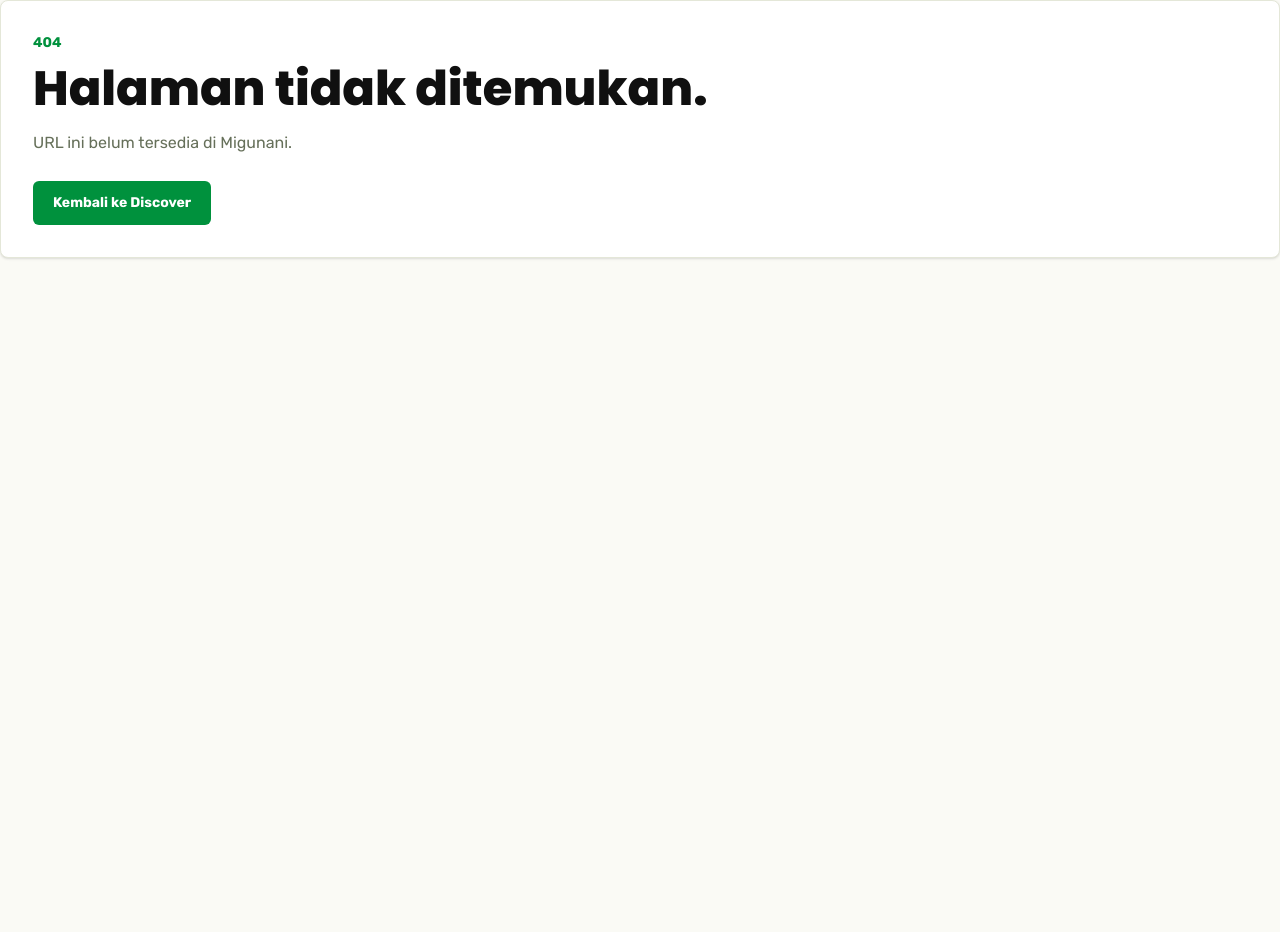
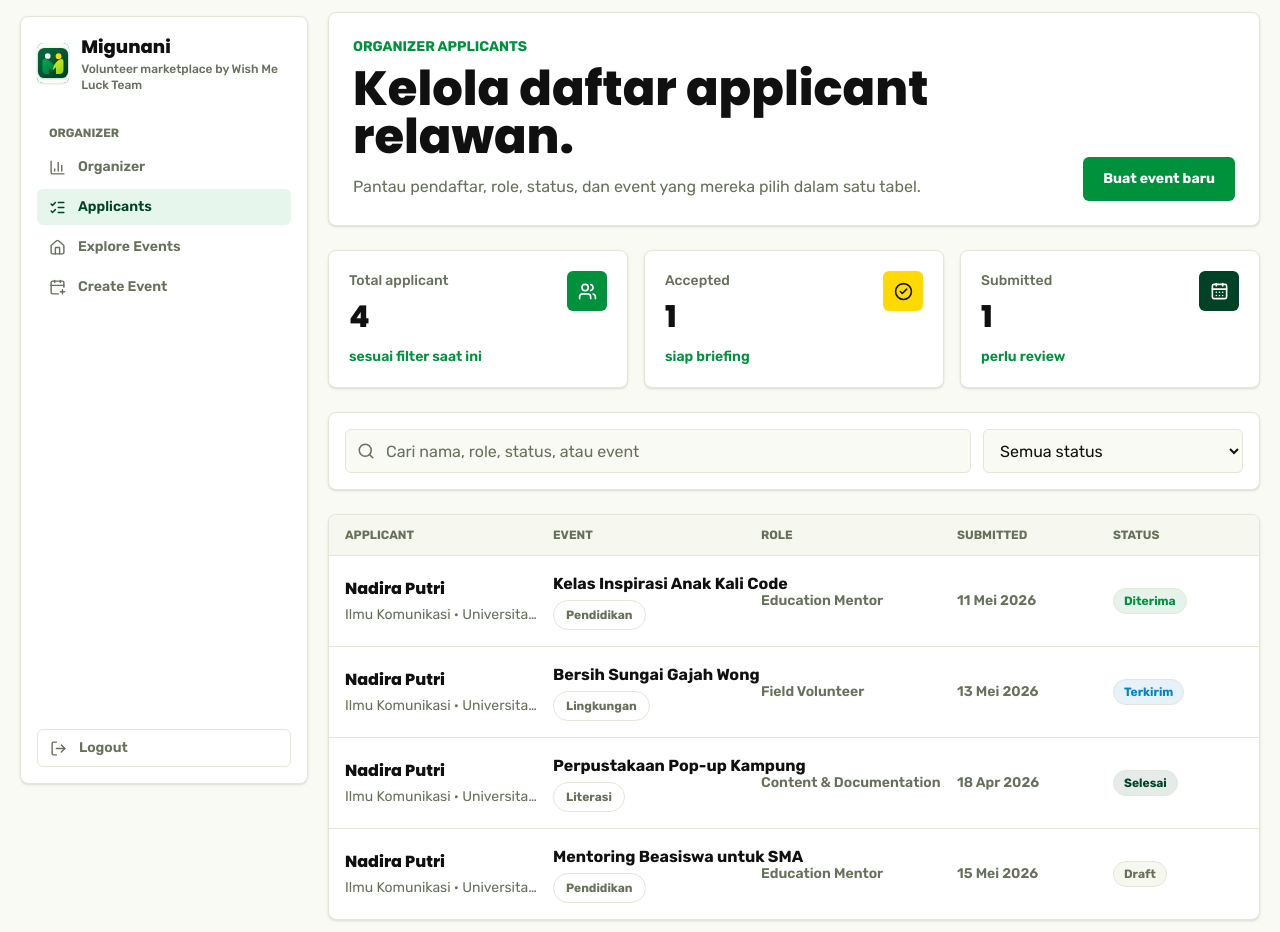
Before and after one commit to eggnocent/app-volunteer, a React (Vite) app: page /organizer/applicants in a window 1280 px wide. Before the commit this address had no page. Before the commit the page ends 800 px from the top, so only its background shows below. Built offline with nearby package versions, Linux system fonts and the light colour scheme.

Commit message:
fix - feature logic and add logo

```diff
--- a/index.html
+++ b/index.html
@@ -2,7 +2,7 @@
 <html lang="id">
   <head>
     <meta charset="UTF-8" />
-    <link rel="icon" type="image/svg+xml" href="/favicon.svg" />
+    <link rel="icon" type="image/svg+xml" href="/logo-mark.svg" />
     <meta name="viewport" content="width=device-width, initial-scale=1.0" />
     <meta
       name="description"
--- a/src/components/OrganizerEventRow.tsx
+++ b/src/components/OrganizerEventRow.tsx
@@ -12,7 +12,7 @@ type OrganizerEventRowProps = {
 
 export function OrganizerEventRow({
   event,
-  detailPathPrefix = '/events',
+  detailPathPrefix = '/organizer/events',
 }: OrganizerEventRowProps) {
   const fill = getFillPercentage(event.registered, event.quota)
 
--- a/src/layouts/DashboardSidebar.tsx
+++ b/src/layouts/DashboardSidebar.tsx
@@ -29,6 +29,7 @@ const volunteerItems = [
 
 const organizerItems = [
   { label: 'Organizer', to: '/organizer', icon: BarChart3 },
+  { label: 'Applicants', to: '/organizer/applicants', icon: ListChecks },
   { label: 'Explore Events', to: '/organizer/events', icon: Home },
   { label: 'Create Event', to: '/organizer/create', icon: CalendarPlus },
 ]
--- a/src/layouts/Logo.tsx
+++ b/src/layouts/Logo.tsx
@@ -7,15 +7,15 @@ type LogoProps = {
 export function Logo({ to = '/' }: LogoProps) {
   return (
     <Link to={to} className="flex items-center gap-3" aria-label="Migunani home">
-      <span className="flex size-10 items-center justify-center rounded-md bg-primary font-heading text-xl font-extrabold text-primary-foreground shadow-sm">
-        M
+      <span className="flex size-10 items-center justify-center overflow-hidden rounded-md bg-primary shadow-sm">
+        <img src="/logo-mark.svg" alt="" className="size-full object-cover" />
       </span>
       <span className="leading-none">
         <span className="block font-heading text-lg font-extrabold text-foreground">
           Migunani
         </span>
         <span className="block text-xs font-medium text-muted-foreground">
-          Volunteer marketplace
+          Volunteer marketplace by Wish Me Luck Team
         </span>
       </span>
     </Link>
--- a/src/layouts/MobileNav.tsx
+++ b/src/layouts/MobileNav.tsx
@@ -33,6 +33,7 @@ const volunteerItems = [
 
 const organizerItems = [
   { label: 'Organizer', to: '/organizer', icon: Home },
+  { label: 'Applicants', to: '/organizer/applicants', icon: LayoutDashboard },
   { label: 'Explore', to: '/organizer/events', icon: Search },
   { label: 'Create', to: '/organizer/create', icon: CalendarPlus },
   { label: 'Logout', to: '/', icon: LogOut },
--- a/src/pages/CreateEventPage.tsx
+++ b/src/pages/CreateEventPage.tsx
@@ -67,7 +67,7 @@ export function CreateEventPage() {
       endTime,
       durationHours: duration,
       quota,
-      registered: Math.min(12, quota),
+      registered: 0,
       status: 'Open',
       image: previewImage,
       shortDescription:
--- a/src/pages/EventDetailPage.tsx
+++ b/src/pages/EventDetailPage.tsx
@@ -106,6 +106,7 @@ export function EventDetailPage({ viewer = 'public' }: EventDetailPageProps) {
                 applyHref={applyHref}
                 isVolunteerView={isVolunteerView}
                 isOrganizerView={isOrganizerView}
+                eventId={event.id}
                 status={volunteerApplication?.status}
               />
             }
@@ -173,6 +174,7 @@ export function EventDetailPage({ viewer = 'public' }: EventDetailPageProps) {
             applyHref={applyHref}
             isVolunteerView={isVolunteerView}
             isOrganizerView={isOrganizerView}
+            eventId={event.id}
             status={volunteerApplication?.status}
             fullWidth
           />
@@ -209,12 +211,14 @@ function EventAction({
   applyHref,
   isVolunteerView,
   isOrganizerView,
+  eventId,
   status,
   fullWidth = false,
 }: {
   applyHref: string
   isVolunteerView: boolean
   isOrganizerView: boolean
+  eventId: string
   status?: string
   fullWidth?: boolean
 }) {
@@ -225,7 +229,7 @@ function EventAction({
           Event dikelola organizer
         </div>
         <Link
-          to="/organizer"
+          to={`/organizer/applicants?event=${eventId}`}
           className="inline-flex h-11 items-center justify-center gap-2 rounded-md bg-primary px-5 text-sm font-bold text-primary-foreground transition hover:bg-deep-green"
         >
           Kelola applicant
--- a/src/pages/EventsPage.tsx
+++ b/src/pages/EventsPage.tsx
@@ -1,4 +1,5 @@
 import { useMemo, useState } from 'react'
+import { useSearchParams } from 'react-router-dom'
 
 import { EventCard, FilterBar, PageHeader } from '@/components'
 import { events, getOrganizerById, volunteerProfile } from '@/data'
@@ -9,7 +10,8 @@ type EventsPageProps = {
 }
 
 export function EventsPage({ viewer = 'public' }: EventsPageProps) {
-  const [search, setSearch] = useState('')
+  const [searchParams] = useSearchParams()
+  const [search, setSearch] = useState(searchParams.get('q') ?? '')
   const [selectedCategory, setSelectedCategory] = useState<EventCategory | 'Semua'>(
     'Semua',
   )
--- a/src/pages/HomePage.tsx
+++ b/src/pages/HomePage.tsx
@@ -10,6 +10,7 @@ import {
   TrendingUp,
   Users,
 } from 'lucide-react'
+import { useState } from 'react'
 import { Link } from 'react-router-dom'
 
 import { CategoryChip, EventCard, StatsCard } from '@/components'
@@ -23,12 +24,16 @@ import {
 export function HomePage() {
   const totalSlots = events.reduce((sum, event) => sum + event.quota, 0)
   const totalRegistered = events.reduce((sum, event) => sum + event.registered, 0)
+  const [searchQuery, setSearchQuery] = useState('')
+  const exploreHref = searchQuery.trim()
+    ? `/events?q=${encodeURIComponent(searchQuery.trim())}`
+    : '/events'
 
   return (
     <div className="space-y-8 pb-20 lg:pb-0">
       <section className="relative min-h-[calc(100svh-6rem)] overflow-hidden rounded-lg border bg-deep-green text-primary-foreground shadow-sm">
-        <div className="absolute -left-24 top-8 h-52 w-80 rotate-[-18deg] rounded-[42%] bg-primary opacity-50" />
-        <div className="absolute -right-24 bottom-0 h-64 w-96 rotate-[-22deg] rounded-[45%] bg-secondary opacity-90" />
+        <div className="absolute -left-24 top-8 h-52 w-80 rotate-[-18deg] rounded-[42%] bg-primary opacity-45 blur-2xl" />
+        <div className="absolute -right-24 bottom-0 h-64 w-96 rotate-[-22deg] rounded-[45%] bg-secondary opacity-80 blur-2xl" />
         <div className="relative grid min-h-[calc(100svh-6rem)] items-center gap-8 p-6 sm:p-8 lg:grid-cols-[1.1fr_0.9fr] lg:p-10">
           <div className="flex flex-col justify-center gap-8">
             <div>
@@ -46,7 +51,13 @@ export function HomePage() {
               </p>
             </div>
 
-            <div className="rounded-lg border border-white/15 bg-white/10 p-2 backdrop-blur">
+            <form
+              className="rounded-lg border border-white/15 bg-white/10 p-2 backdrop-blur"
+              onSubmit={(event) => {
+                event.preventDefault()
+                window.location.href = exploreHref
+              }}
+            >
               <div className="grid gap-2 rounded-md bg-card p-2 text-foreground shadow-sm md:grid-cols-[1fr_auto]">
                 <label className="relative block">
                   <Search
@@ -54,21 +65,22 @@ export function HomePage() {
                     className="pointer-events-none absolute left-3 top-1/2 -translate-y-1/2 text-muted-foreground"
                   />
                   <input
-                    readOnly
-                    value="Cari cleanup, mentoring, kesehatan..."
+                    value={searchQuery}
+                    onChange={(event) => setSearchQuery(event.target.value)}
+                    placeholder="Cari cleanup, mentoring, kesehatan..."
                     className="h-12 w-full rounded-md border bg-background pl-10 pr-3 text-sm font-semibold text-muted-foreground outline-none"
-                    aria-label="Search preview"
+                    aria-label="Cari event volunteer"
                   />
                 </label>
                 <Link
-                  to="/events"
+                  to={exploreHref}
                   className="inline-flex h-12 items-center justify-center gap-2 rounded-md bg-primary px-5 text-sm font-bold text-primary-foreground transition hover:bg-deep-green"
                 >
                   Explore event
                   <ArrowRight size={17} />
                 </Link>
               </div>
-            </div>
+            </form>
           </div>
 
           <div className="grid content-center gap-4">
--- /dev/null
+++ b/src/pages/OrganizerApplicantsPage.tsx
@@ -0,0 +1,166 @@
+import { CalendarDays, CheckCircle2, Search, Users } from 'lucide-react'
+import { useMemo, useState } from 'react'
+import { Link, useSearchParams } from 'react-router-dom'
+
+import { CategoryChip, PageHeader, StatsCard, StatusBadge } from '@/components'
+import {
+  getEventById,
+  volunteerApplications,
+  volunteerProfile,
+} from '@/data'
+import { formatDate } from '@/lib/format'
+
+export function OrganizerApplicantsPage() {
+  const [searchParams] = useSearchParams()
+  const focusedEventId = searchParams.get('event')
+  const [query, setQuery] = useState('')
+
+  const rows = useMemo(() => {
+    const normalizedQuery = query.trim().toLowerCase()
+
+    return volunteerApplications
+      .map((application) => ({
+        application,
+        event: getEventById(application.eventId),
+      }))
+      .filter(({ event }) => !focusedEventId || event?.id === focusedEventId)
+      .filter(({ application, event }) => {
+        if (!normalizedQuery) {
+          return true
+        }
+
+        return [
+          volunteerProfile.name,
+          volunteerProfile.university,
+          volunteerProfile.major,
+          application.role,
+          application.status,
+          event?.title ?? '',
+          event?.category ?? '',
+        ]
+          .join(' ')
+          .toLowerCase()
+          .includes(normalizedQuery)
+      })
+  }, [focusedEventId, query])
+
+  const focusedEvent = focusedEventId ? getEventById(focusedEventId) : undefined
+  const acceptedCount = rows.filter(({ application }) => application.status === 'Accepted').length
+  const submittedCount = rows.filter(
+    ({ application }) => application.status === 'Submitted',
+  ).length
+
+  return (
+    <div className="space-y-6 pb-20 lg:pb-0">
+      <PageHeader
+        eyebrow="Organizer Applicants"
+        title="Kelola daftar applicant relawan."
+        description={
+          focusedEvent
+            ? `Menampilkan applicant untuk ${focusedEvent.title}.`
+            : 'Pantau pendaftar, role, status, dan event yang mereka pilih dalam satu tabel.'
+        }
+        action={
+          <Link
+            to="/organizer/create"
+            className="inline-flex h-11 items-center justify-center rounded-md bg-primary px-5 text-sm font-bold text-primary-foreground transition hover:bg-deep-green"
+          >
+            Buat event baru
+          </Link>
+        }
+      />
+
+      <section className="grid gap-4 md:grid-cols-3">
+        <StatsCard
+          label="Total applicant"
+          value={rows.length.toString()}
+          helper="sesuai filter saat ini"
+          icon={Users}
+          tone="green"
+        />
+        <StatsCard
+          label="Accepted"
+          value={acceptedCount.toString()}
+          helper="siap briefing"
+          icon={CheckCircle2}
+          tone="yellow"
+        />
+        <StatsCard
+          label="Submitted"
+          value={submittedCount.toString()}
+          helper="perlu review"
+          icon={CalendarDays}
+          tone="dark"
+        />
+      </section>
+
+      <section className="rounded-lg border bg-card p-4 shadow-sm">
+        <div className="grid gap-3 lg:grid-cols-[1fr_260px]">
+          <label className="relative block">
+            <Search
+              size={18}
+              className="pointer-events-none absolute left-3 top-1/2 -translate-y-1/2 text-muted-foreground"
+            />
+            <input
+              value={query}
+              onChange={(event) => setQuery(event.target.value)}
+              placeholder="Cari nama, role, status, atau event"
+              className="h-11 w-full rounded-md border bg-background pl-10 pr-3 text-sm font-semibold outline-none transition placeholder:text-muted-foreground focus:border-primary focus:ring-2 focus:ring-primary/15"
+            />
+          </label>
+          <select className="h-11 rounded-md border bg-background px-3 text-sm font-bold outline-none focus:border-primary focus:ring-2 focus:ring-primary/15">
+            <option>Semua status</option>
+            <option>Submitted</option>
+            <option>Accepted</option>
+            <option>Completed</option>
+          </select>
+        </div>
+      </section>
+
+      <section className="overflow-hidden rounded-lg border bg-card shadow-sm">
+        <div className="grid grid-cols-[1fr_auto] gap-4 border-b bg-muted px-4 py-3 text-xs font-bold uppercase text-muted-foreground lg:grid-cols-[1fr_1fr_180px_140px_130px]">
+          <span>Applicant</span>
+          <span className="hidden lg:block">Event</span>
+          <span className="hidden lg:block">Role</span>
+          <span className="hidden lg:block">Submitted</span>
+          <span>Status</span>
+        </div>
+        <div className="divide-y">
+          {rows.map(({ application, event }) => (
+            <article
+              key={application.id}
+              className="grid grid-cols-[1fr_auto] gap-4 px-4 py-4 lg:grid-cols-[1fr_1fr_180px_140px_130px] lg:items-center"
+            >
+              <div className="min-w-0">
+                <p className="font-heading text-base font-extrabold">
+                  {volunteerProfile.name}
+                </p>
+                <p className="mt-1 truncate text-sm text-muted-foreground">
+                  {volunteerProfile.major} · {volunteerProfile.university}
+                </p>
+              </div>
+              <div className="hidden min-w-0 lg:block">
+                <Link
+                  to={event ? `/organizer/events/${event.slug}` : '/organizer/events'}
+                  className="truncate font-bold text-foreground transition hover:text-primary"
+                >
+                  {event?.title ?? 'Event Migunani'}
+                </Link>
+                <div className="mt-1">
+                  {event ? <CategoryChip category={event.category} /> : null}
+                </div>
+              </div>
+              <span className="hidden text-sm font-semibold text-muted-foreground lg:block">
+                {application.role}
+              </span>
+              <span className="hidden text-sm font-semibold text-muted-foreground lg:block">
+                {formatDate(application.submittedAt)}
+              </span>
+              <StatusBadge status={application.status} />
+            </article>
+          ))}
+        </div>
+      </section>
+    </div>
+  )
+}
--- a/src/pages/VolunteerDashboardPage.tsx
+++ b/src/pages/VolunteerDashboardPage.tsx
@@ -4,7 +4,6 @@ import {
   CalendarDays,
   CheckCircle2,
   Clock3,
-  FileCheck2,
   HeartHandshake,
   LayoutDashboard,
   ListChecks,
@@ -292,27 +291,6 @@ function CertificatesTab() {
           <CertificateCard key={certificate.id} certificate={certificate} />
         ))}
       </div>
-      <article className="rounded-lg border bg-card p-5 shadow-sm">
-        <div className="flex flex-col gap-4 md:flex-row md:items-center md:justify-between">
-          <div>
-            <p className="text-sm font-bold uppercase text-primary">Export preview</p>
-            <h2 className="mt-2 font-heading text-xl font-extrabold">
-              Ringkasan portofolio relawan
-            </h2>
-            <p className="mt-2 text-sm text-muted-foreground">
-              Total {volunteerProfile.totalHours} jam kontribusi dari{' '}
-              {volunteerProfile.completedEvents} event selesai.
-            </p>
-          </div>
-          <button
-            type="button"
-            className="inline-flex h-11 items-center justify-center gap-2 rounded-md bg-primary px-5 text-sm font-bold text-primary-foreground transition hover:bg-deep-green"
-          >
-            <FileCheck2 size={17} />
-            Generate summary
-          </button>
-        </div>
-      </article>
     </section>
   )
 }
--- a/src/routes/AppRoutes.tsx
+++ b/src/routes/AppRoutes.tsx
@@ -10,6 +10,7 @@ import { HomePage } from '@/pages/HomePage'
 import { LoginPage } from '@/pages/LoginPage'
 import { NotFoundPage } from '@/pages/NotFoundPage'
 import { OrganizerDashboardPage } from '@/pages/OrganizerDashboardPage'
+import { OrganizerApplicantsPage } from '@/pages/OrganizerApplicantsPage'
 import { VolunteerDashboardPage } from '@/pages/VolunteerDashboardPage'
 
 export function AppRoutes() {
@@ -34,6 +35,7 @@ export function AppRoutes() {
 
       <Route element={<DashboardLayout area="organizer" />}>
         <Route path="organizer" element={<OrganizerDashboardPage />} />
+        <Route path="organizer/applicants" element={<OrganizerApplicantsPage />} />
         <Route path="organizer/events" element={<EventsPage viewer="organizer" />} />
         <Route
           path="organizer/events/:slug"
```
Also changed, not shown: public/logo-mark.svg (added), 1 other file (tests, documents, lock files or other folders).
